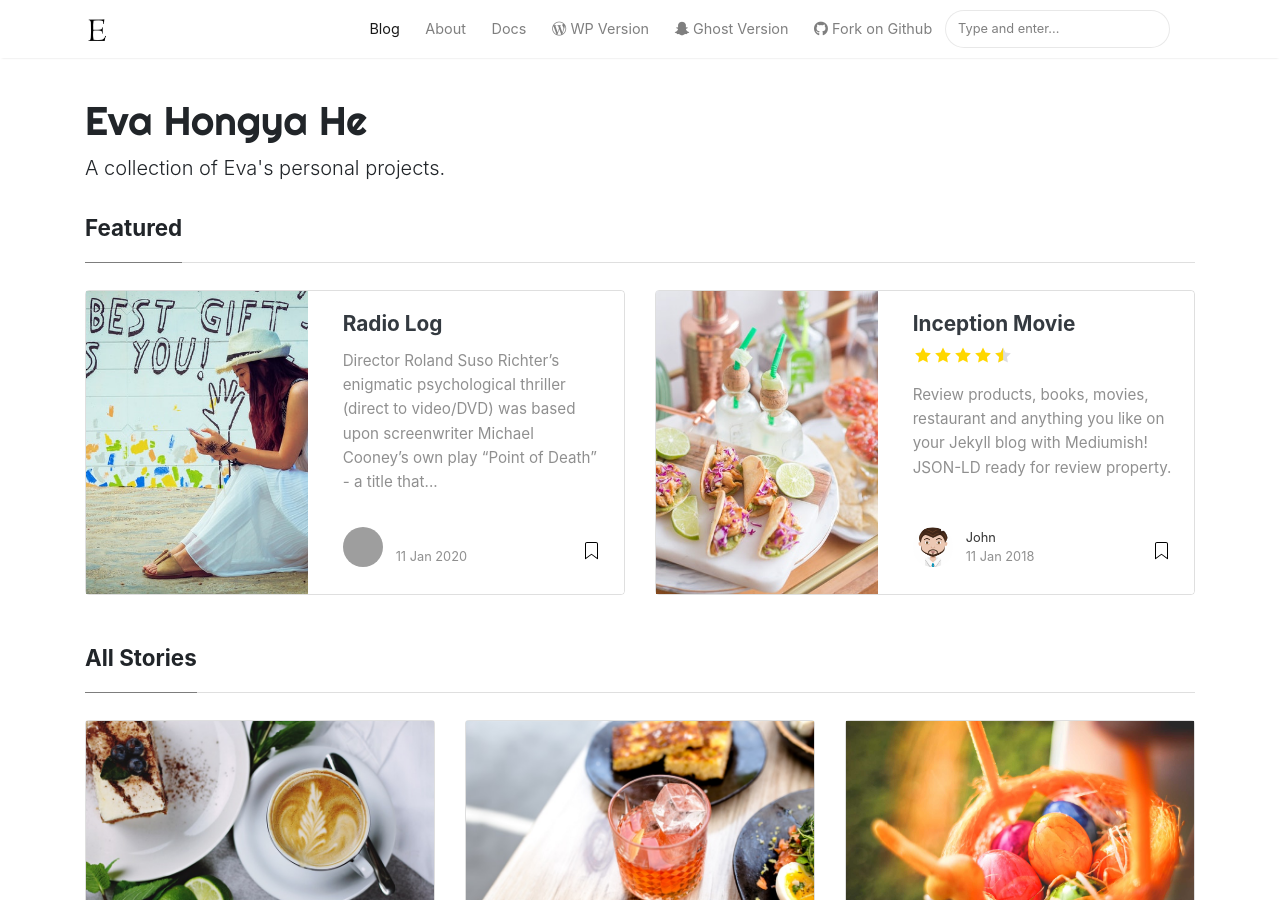
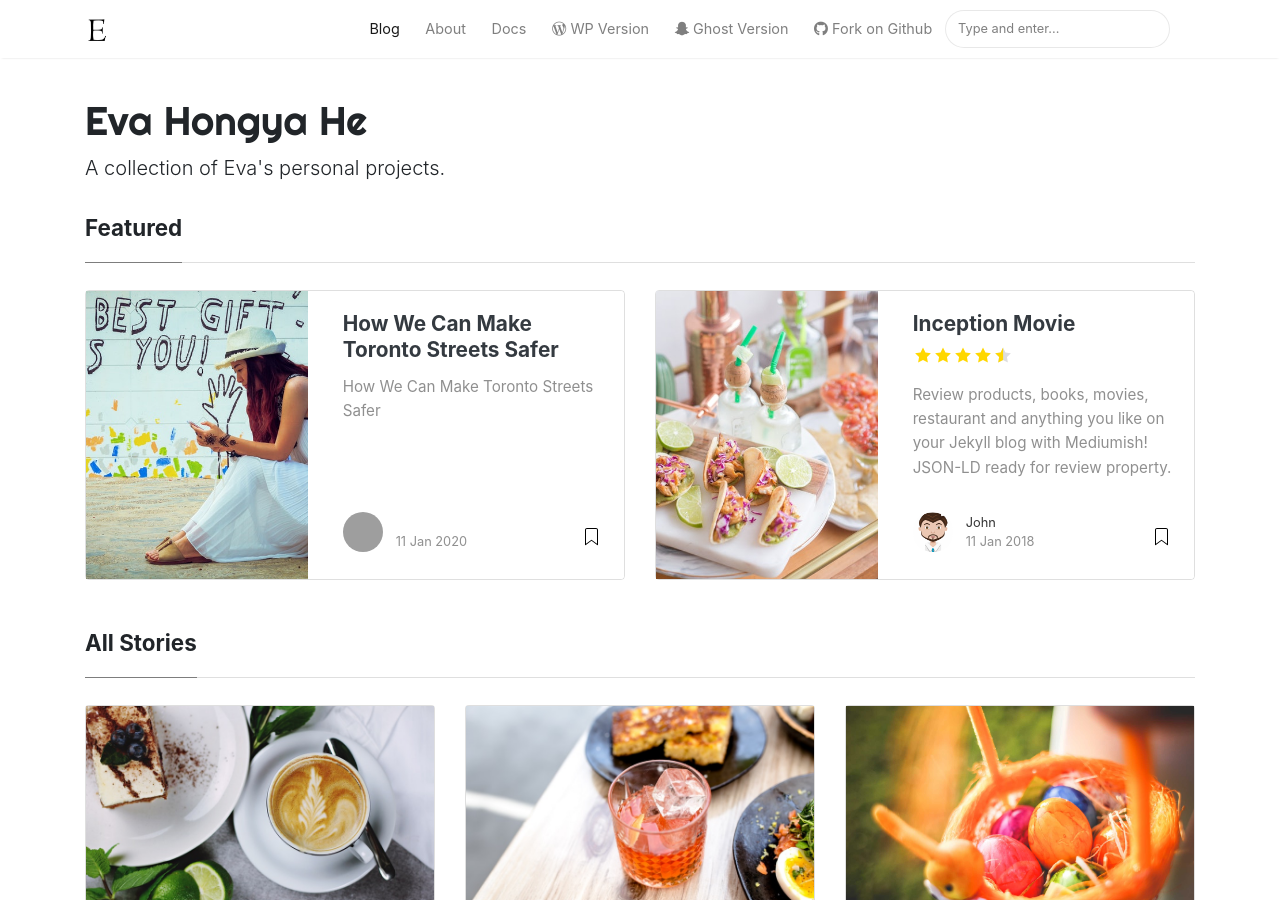
Before and after one commit to Eva-Hongya/Eva-Hongya.github.io, a Jekyll site: the page built from index.html, in a window 1280 px wide and 900 px high. Built offline with Jekyll 4.4.1, drawn with Linux system fonts in a browser that asks for light colours; nearby versions of some CDN libraries; the list of posts is cut into pages by our own code; some of the changed lines change nothing that is shown; some of the changed text lies outside the part shown; grey boxes are pictures that could not be loaded.

Commit message:
Change KSI Toronto

````diff
--- a/_posts/2020-01-11-quick-start-guide.md
+++ b/_posts/2020-01-11-quick-start-guide.md
@@ -1,27 +1,22 @@
 ---
 layout: post
-title:  "Radio Log"
+title:  "How We Can Make Toronto Streets Safer"
 author: Eva
-categories: [ Python ]
+categories: [ Tableau , Data Visualization ]
 image: assets/images/12.jpg
 featured: true
 hidden: true
 ---
+# How We Can Make Toronto Streets Safer
 
-Director Roland Suso Richter's enigmatic psychological thriller (direct to video/DVD) was based upon screenwriter Michael Cooney's own play "Point of Death" - a title that gave away the film's entire plot twist premise.
+This project explores the Killed and Seriously Injured (KSI) dataset from City of Toronto, finds patterns of traffic collisions, and draw insightful recommendations for the city to make its streets safer in the future.
 
-As in many similar films, such as Jacob's Ladder (1990), Soul Survivors (2001), and The Butterfly Effect (2004), events and people were thoroughly distorted and confused because the protagonist was at the point of death. The tagline was misleading:
+The visualization is done with Tableau. To see the full project with interactive feature, please click [Taleau Story: How We Can Make Toronto Steerts Safer](https://public.tableau.com/views/Toronto_15652984395730/HowWeCanMakeTorontoStreetsSafer?:embed=y&:display_count=yes&publish=yes&:origin=viz_share_link).
 
-"When You Don't Have a Memory, How Can You Remember Who to Trust?"
+![KSI Map](https://user-images.githubusercontent.com/46429585/63954222-56765e00-cab5-11e9-8a05-8b786e60a1f5.JPG)
 
-The mind-warping film opened with a hospital patient Simon Cable (Ryan Phillippe) awakening in a <span class="spoiler"> hospital with little knowledge (amnesia perhaps?) of what had happened, and why he was there, etc. He was told by attending Dr. Jeremy Newman (Stephen Rea) that it was July 29, 2002 (Simon thought it was the year 2000 - he was confused - he heard a doctor say 20:00 hours!) and that he had died for two minutes from cardiac arrest following the near-fatal accident -- but he had been revived ("You're as good as new").</span> Dr. Newman: "Simon, this is the 29th of July. The year is 2002. And your wife, whose name is Anna, is waiting outside."
-
-(The doctor left off four crucial additional words, revealed in the film's ending.) (Spoiler: Simon had died and was not resuscitated!).
-
-A major clue to everything that truly happened was the scene that played next under the credits - hospital staff failed to bring a patient back to life with a defibrillator after a car accident. Chest compressions failed and there was no pulse. A second major clue was provided by hospital orderly Travis (Stephen Graham): <span class="spoiler">Everybody dies. No mystery there. But why and how everyone dies. Now, there's a mystery worth solving. Probably the biggest mystery there is.</span>
-
-#### So how do we do spoilers?
-
-```html
-<span class="spoiler">My hidden paragraph here.</span>
-```
+This visualization talks about traffic collisions from several perspectives:
+* Hour of the day
+* Enviroment
+* Driver
+* Others
````
